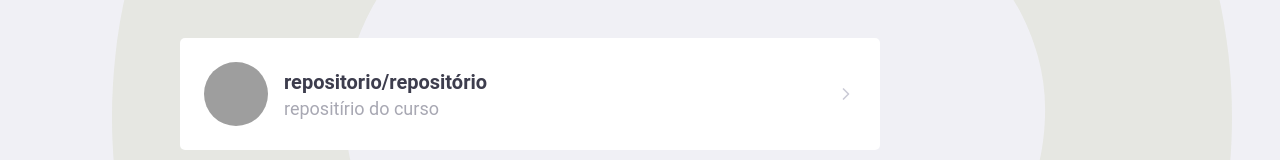
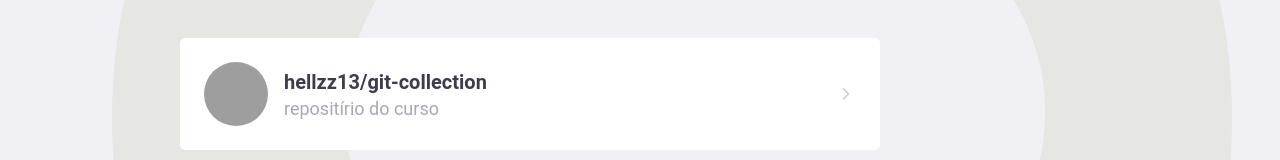
Before and after one commit to hellzz13/git-collection, a React (Create React App) app: page / in a window 1280 px wide. Shown: the part 452-612 px from the top of the page. Built offline with nearby package versions, Linux system fonts and the light colour scheme; grey boxes are pictures that could not be loaded; the HTML template or start-up script is replaced by a standard one.

Commit message:
import public API github

```diff
--- a/package.json
+++ b/package.json
@@ -10,6 +10,7 @@
     "@types/node": "^12.20.19",
     "@types/react": "^17.0.17",
     "@types/react-dom": "^17.0.9",
+    "axios": "^0.21.1",
     "polished": "^4.1.3",
     "react": "^17.0.2",
     "react-dom": "^17.0.2",
--- a/src/pages/Dashboard/index.tsx
+++ b/src/pages/Dashboard/index.tsx
@@ -2,7 +2,16 @@ import React from 'react';
 import { Title, Form, Repos } from './styles';
 import logo from '../../assets/logo.svg'
 import { FiChevronRight } from 'react-icons/fi';
+import { api } from '../../services/api'
 
+interface GithubRepository {
+    full_name: string,
+    description: string,
+    owner: {
+        login: string,
+        avatar_url: string,
+    };
+}
 export const Dashboard: React.FC = () => {
     return (
         <>
@@ -16,7 +25,7 @@ export const Dashboard: React.FC = () => {
                 <a href="/repositories">
                     <img src="https://github.com/hellzz13.png" alt="Repositório" />
                     <div>
-                        <strong>repositorio/repositório</strong>
+                        <strong>hellzz13/git-collection</strong>
                         <p>repositírio do curso</p>
                     </div>
                     <FiChevronRight size={20} />
--- /dev/null
+++ b/src/services/api.ts
@@ -0,0 +1,5 @@
+import axios from 'axios';
+
+export const api = axios.create({
+    baseURL: 'https:api.github.com',
+})
```
Also changed, not shown: 1 other file (tests, documents, lock files or other folders).
